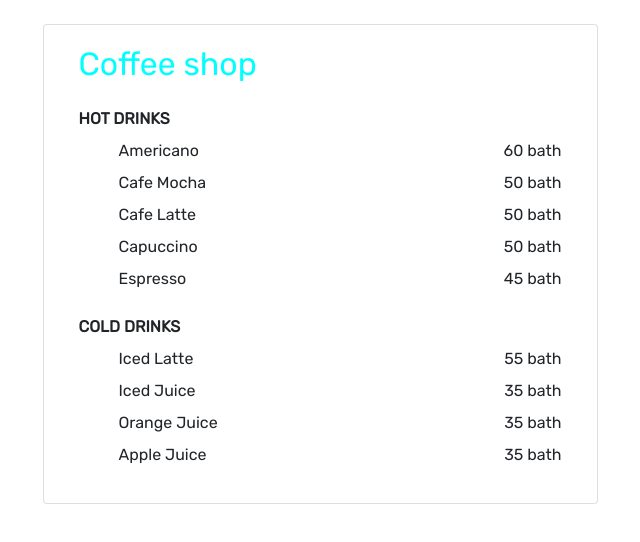
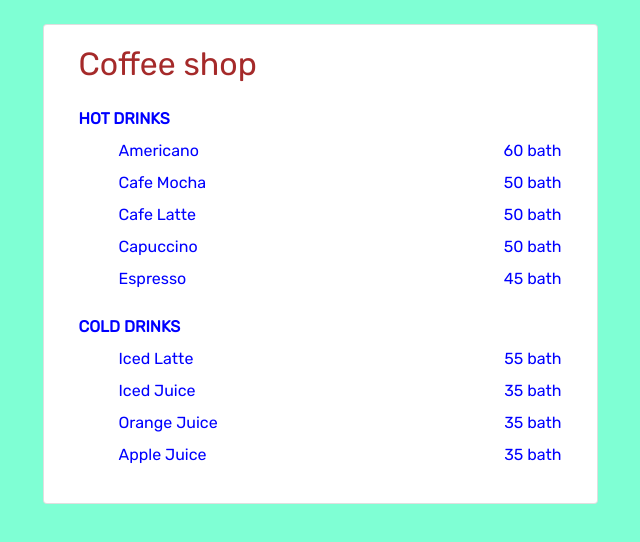
Before and after one commit to reankt/csit-workshop-190615, a plain HTML site: page index.html in a window 1280 px wide. Shown: the whole page, without its empty margins (320-960 px from the left). Drawn offline with nearby package versions, Linux system fonts and the light colour scheme.

Commit message:
changed background color

```diff
--- a/css/main.css
+++ b/css/main.css
@@ -1,5 +1,7 @@
 body {
+    background-color: aquamarine;
     font-family: 'Rubik', serif;
+    color: blue;
 }
 
 .card {
@@ -7,7 +9,7 @@ body {
 }
 
 .label-header{
-    color: aqua;
+    color: brown;
 }
 
 .menu-header {
```
